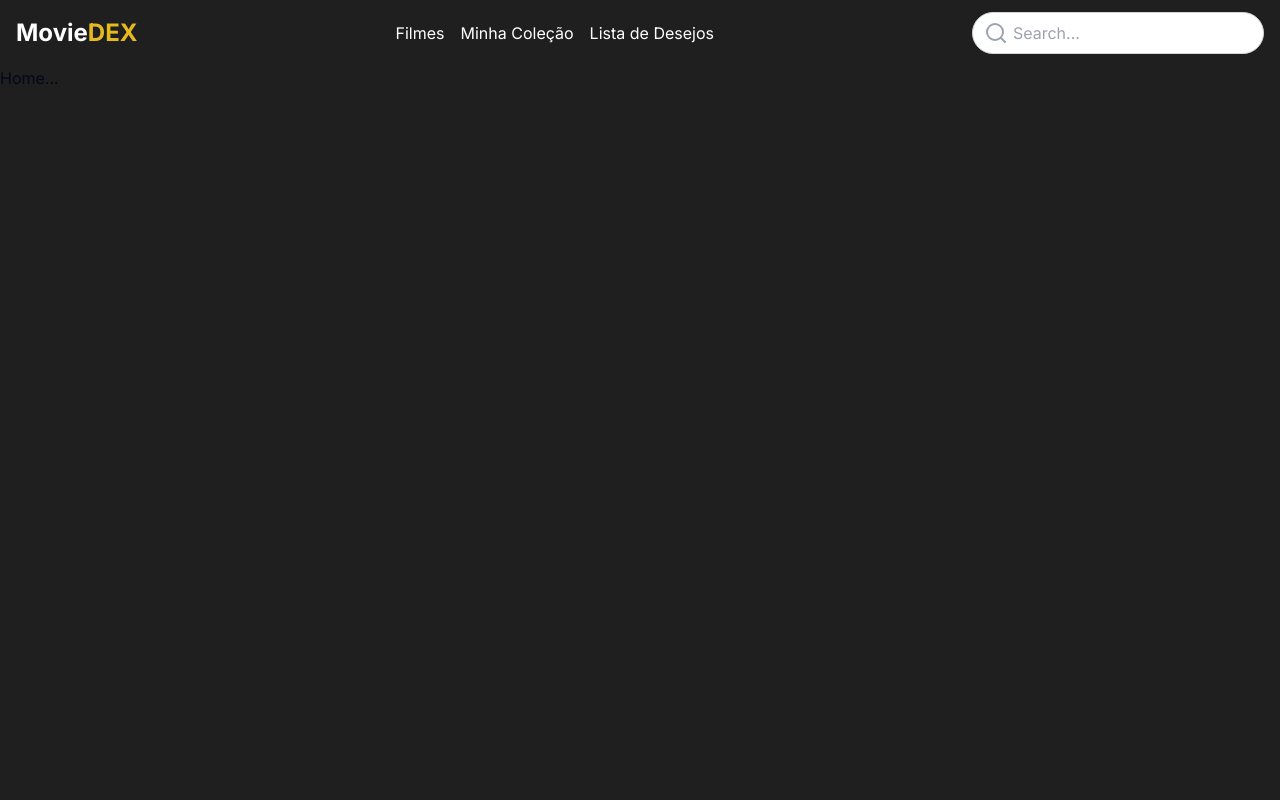
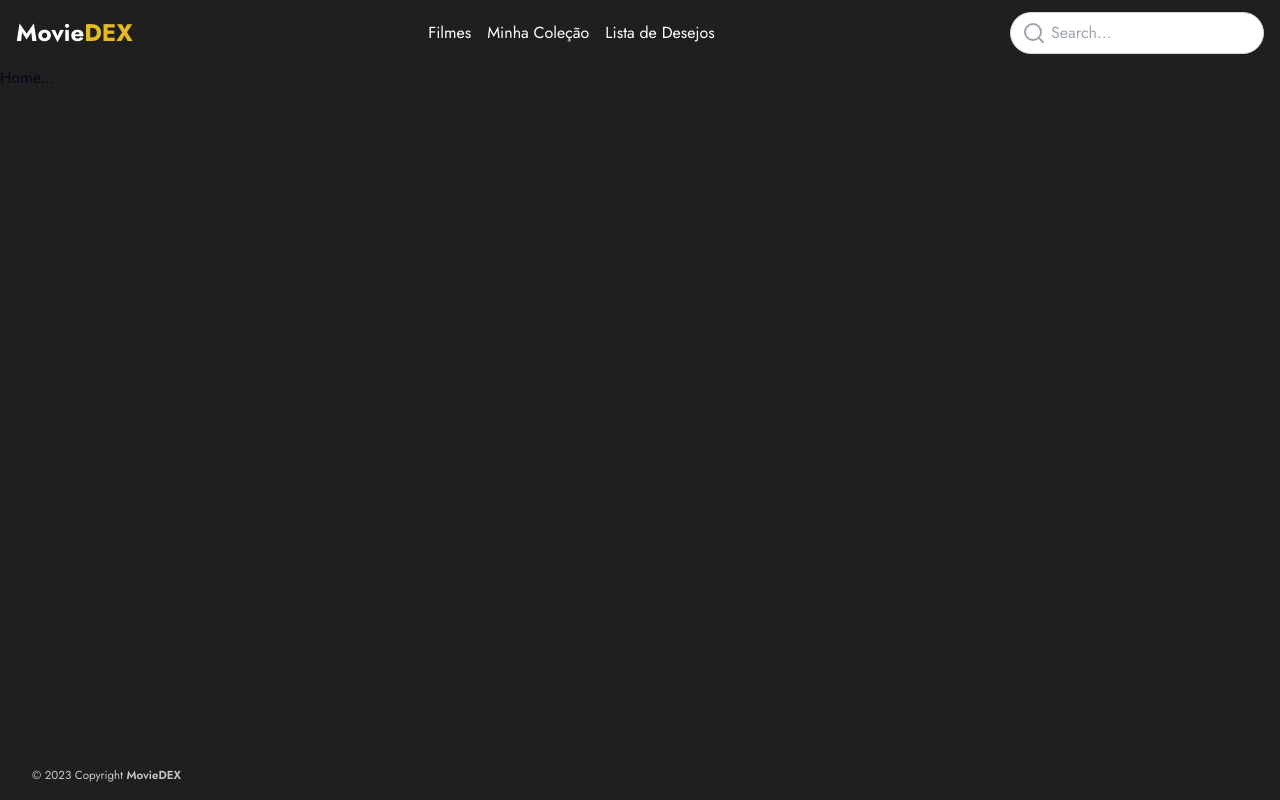
Before and after one commit to Vitordevgit/Moviedex, a Next.js app: page / in a window 1280 px wide. Built offline with nearby package versions, Linux system fonts and the light colour scheme.

Commit message:
create and add footer component on layout

```diff
--- a/src/app/layout.tsx
+++ b/src/app/layout.tsx
@@ -1,9 +1,10 @@
 import type { Metadata } from "next";
-import { Inter } from "next/font/google";
+import { Jost } from "next/font/google";
 import "./globals.css";
 import Header from "@/components/ui/header";
+import Footer from "@/components/ui/footer";
 
-const inter = Inter({ subsets: ["latin"] });
+const jost = Jost({ subsets: ["latin"] });
 
 export const metadata: Metadata = {
   title: "MovieDex",
@@ -16,10 +17,13 @@ export default function RootLayout({
   children: React.ReactNode;
 }>) {
   return (
-    <html lang="en">
-      <body className={inter.className}>
-        <Header />
-        {children}
+    <html lang="pt-br">
+      <body className={jost.className}>
+        <div className="flex h-full flex-col">
+          <Header />
+          <div className="flex-1">{children}</div>
+          <Footer />
+        </div>
       </body>
     </html>
   );
--- /dev/null
+++ b/src/components/ui/footer.tsx
@@ -0,0 +1,9 @@
+const Footer = () => {
+  return (
+    <div className="mt-8 px-8 py-4 text-[0.725rem] opacity-75 text-primary">
+      © 2023 Copyright <span className="font-semibold">MovieDEX</span>
+    </div>
+  );
+};
+
+export default Footer;
```
